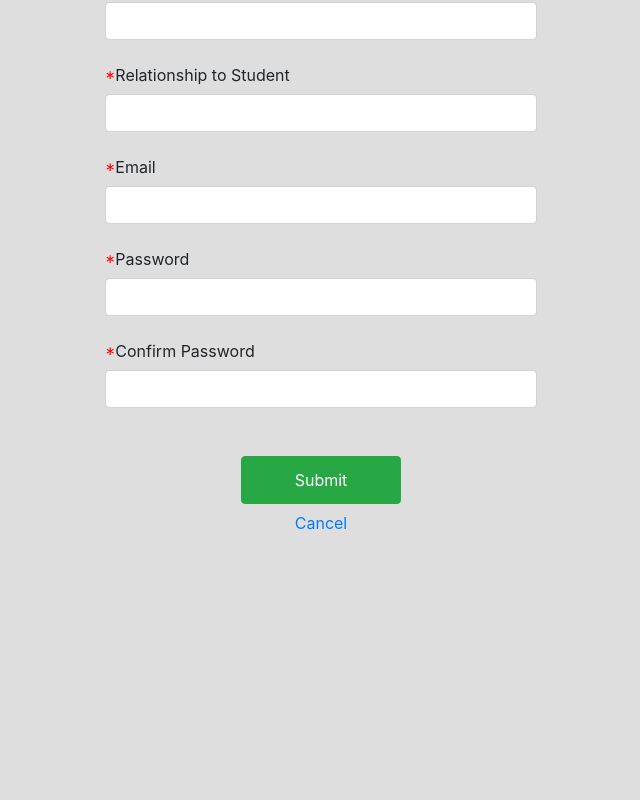
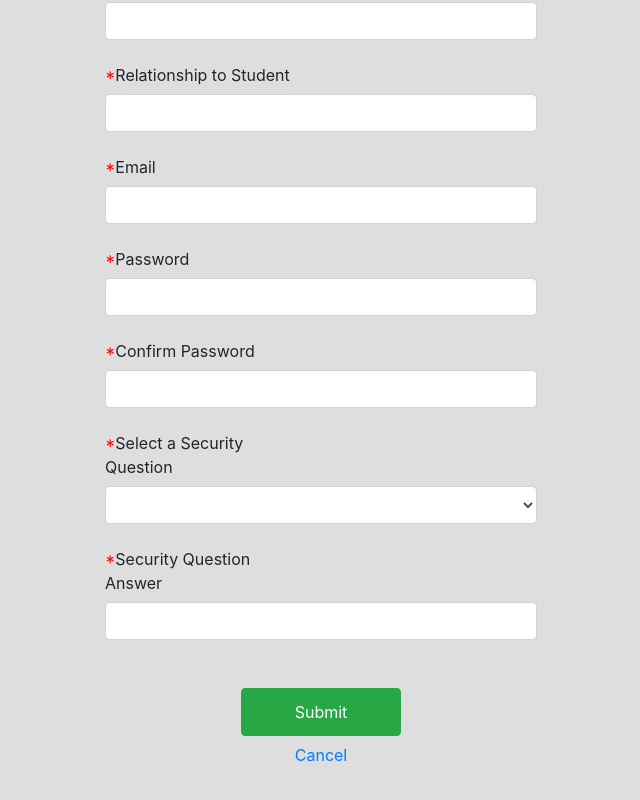
Before and after one commit to JacobsLadderIntake/FrontEndReact, a React (Create React App) app: page /register in a window 1280 px wide. Shown: the part 580-1380 px from the top of the page, without its empty margins (319-959 px from the left). Before the commit the page ends 1190 px from the top, so only its background shows below. Built offline with nearby package versions, Linux system fonts and the light colour scheme.

Commit message:
added security question

```diff
--- a/src/Register.js
+++ b/src/Register.js
@@ -39,7 +39,7 @@ class Register extends Component {
     handleChange(field, e) {
         let fields = this.state.fields;
         fields[field] = e.target.value;
-        this.validate()
+        this.validate();
         this.setState({fields});
 
     }
@@ -116,10 +116,20 @@ class Register extends Component {
                 formIsValid = false;
                 errors["email"] = "Email should be at least 5 characters long";
             }
+
+            if (!fields["securityQuestion"]) {
+                formIsValid = false;
+                errors["securityQuestion"] = "Must select a question";
+            }
+
+            if (!fields["securityAnswer"]) {
+                formIsValid = false;
+                errors["securityAnswer"] = "Cannot be empty";
+            }
         }
 
-        this.setState({errors: errors})
-        return formIsValid
+        this.setState({errors: errors});
+        return formIsValid;
     }
     handleConfirmButtonHit(){
         this.setState({ confirmButtonPressed: true }, () => {
@@ -134,7 +144,7 @@ class Register extends Component {
     }
 
     validateConfirmationForm() {
-        let fields = this.state.fields
+        let fields = this.state.fields;
         let errors = {};
         if (this.state.confirmButtonPressed) {
             if (this.state.confirmationCode === fields["confirmationCode"]) {
@@ -408,6 +418,40 @@ class Register extends Component {
                                     invalid={this.state.errors["confirmPassword"]}>{this.state.errors["confirmPassword"]}</FormFeedback>
                             </Col>
                         </FormGroup>
+                        <FormGroup row>
+                            <Label className="control-label required" sm={6}>Select a Security Question</Label>
+                            <Col sm={12}>
+                                <Input
+                                    ref="securityQuestion"
+                                    value={this.state.fields["securityQuestion"] || ""}
+                                    onChange={this.handleChange.bind(this, "securityQuestion")}
+                                    type="select"
+                                    invalid={this.state.errors["securityQuestion"] != null}>
+                                <option></option>
+                                <option>What is your mother's maiden name?</option>
+                                <option>What is the name of your first pet?</option>
+                                <option>What elementary school did you go to?</option>
+                                <option>Where would you travel on your dream vacation?</option>
+                                </Input>
+                                <FormFeedback
+                                    invalid={this.state.errors["securityQuestion"]}>{this.state.errors["securityQuestion"]}</FormFeedback>
+                            </Col>
+                        </FormGroup>
+                        <FormGroup row>
+                            <Label className="control-label required" sm={6}>Security Question Answer</Label>
+                            <Col sm={12}>
+                                <Input
+                                    ref="securityAnswer"
+                                    value={this.state.fields["securityAnswer"] || ""}
+                                    onChange={this.handleChange.bind(this, "securityAnswer")}
+                                    type="password"
+                                    invalid={this.state.errors["securityAnswer"] != null}
+
+                                />
+                                <FormFeedback
+                                    invalid={this.state.errors["securityAnswer"]}>{this.state.errors["securityAnswer"]}</FormFeedback>
+                            </Col>
+                        </FormGroup>
                         <div className="button-div">
                             <Button
                                 onClick={this.validForm}
```
